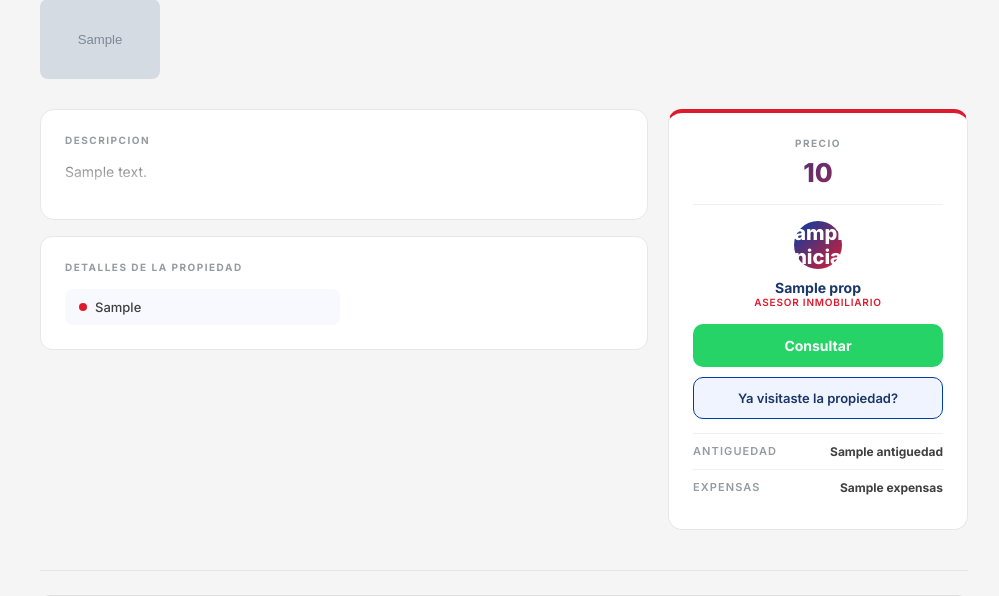
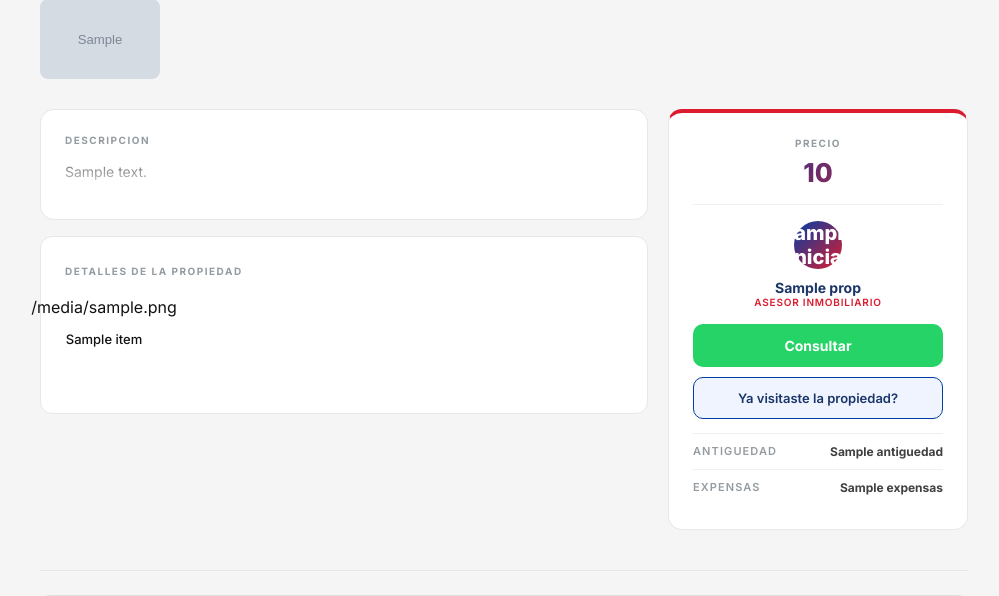
Before and after one commit to axelcai99-bot/fichas.ia, a Flask app: template templates/property_detail.html in a window 1280 px wide. Shown: the part 751-1347 px from the top of the page, without its empty margins (136-1135 px from the left). Run offline with Flask 3, Linux system fonts and the light colour scheme; the template is opened without the code that fills it: most values are stand-ins (such as "Sample title", 1, 10 or a date in 2020); grey boxes marked "Sample" are stand-in pictures.

Commit message:
Add files via upload

```diff
--- a/templates/property_detail.html
+++ b/templates/property_detail.html
@@ -18,9 +18,19 @@ body{font-family:'Inter',sans-serif;background:#f5f5f5;color:#404041;-webkit-fon
 .dc::after{content:'';position:absolute;bottom:0;left:0;right:0;height:40px;background:linear-gradient(transparent,white)}
 .modal{display:none;position:fixed;inset:0;background:rgba(0,0,0,.93);z-index:9999;overflow-y:auto;padding:20px}
 .modal.open{display:block}
+.zp-grid{display:grid;grid-template-columns:repeat(6,minmax(0,1fr));gap:28px 18px}
+.zp-item{display:flex;flex-direction:column;align-items:center;text-align:center;gap:10px;min-height:92px}
+.zp-icon{width:28px;height:28px;color:#111;display:flex;align-items:center;justify-content:center}
+.zp-icon svg{width:28px;height:28px;display:block}
+.zp-label{font-size:13px;font-weight:500;line-height:1.25;color:#111}
+@media(max-width:900px){.zp-grid{grid-template-columns:repeat(4,minmax(0,1fr))}}
 @media(max-width:720px){
   .layout{display:block!important}
   .sb{position:static!important;margin-top:16px}
+  .zp-grid{grid-template-columns:repeat(3,minmax(0,1fr));gap:22px 14px}
+}
+@media(max-width:520px){
+  .zp-grid{grid-template-columns:repeat(2,minmax(0,1fr))}
 }
 </style>
 </head>
@@ -62,14 +72,14 @@ body{font-family:'Inter',sans-serif;background:#f5f5f5;color:#404041;-webkit-fon
         <button id="bv" onclick="toggleDesc()" style="margin-top:12px;background:none;border:none;font-size:12px;font-weight:600;color:#003DA5;cursor:pointer;padding:0">Leer mas v</button>
       </div>
 
-      {% if merged_features %}
-      <div style="background:#fff;border:1px solid #e5e7eb;border-radius:12px;padding:24px;margin-top:16px">
+      {% if detail_items %}
+      <div style="background:#fff;border:1px solid #e5e7eb;border-radius:12px;padding:28px 24px;margin-top:16px">
         <p style="font-size:10px;font-weight:700;letter-spacing:.15em;text-transform:uppercase;color:#949CA1;margin-bottom:16px">Detalles de la propiedad</p>
-        <div style="display:grid;grid-template-columns:repeat(2,1fr);gap:8px">
-          {% for c in merged_features %}
-          <div style="display:flex;align-items:center;gap:8px;padding:10px 14px;background:#f7f9ff;border-radius:8px">
-            <span style="width:8px;height:8px;background:#DC1C2E;border-radius:50%;flex-shrink:0"></span>
-            <span style="font-size:13px;color:#404041;font-weight:500">{{ c }}</span>
+        <div class="zp-grid">
+          {% for item in detail_items %}
+          <div class="zp-item">
+            <div class="zp-icon">{{ item.icon|safe }}</div>
+            <div class="zp-label">{{ item.label }}</div>
           </div>
           {% endfor %}
         </div>
```
